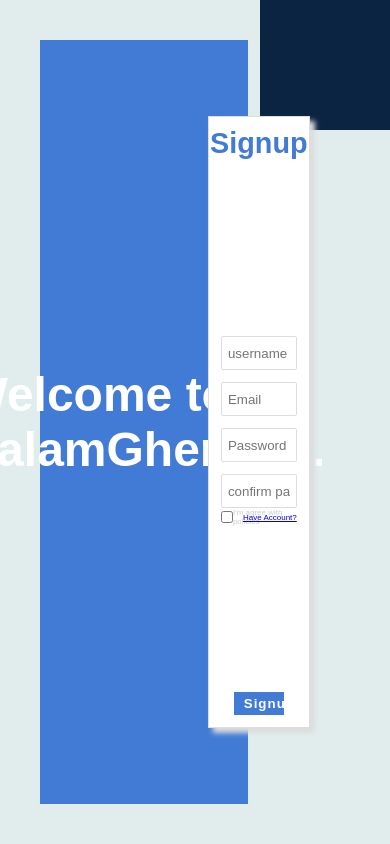
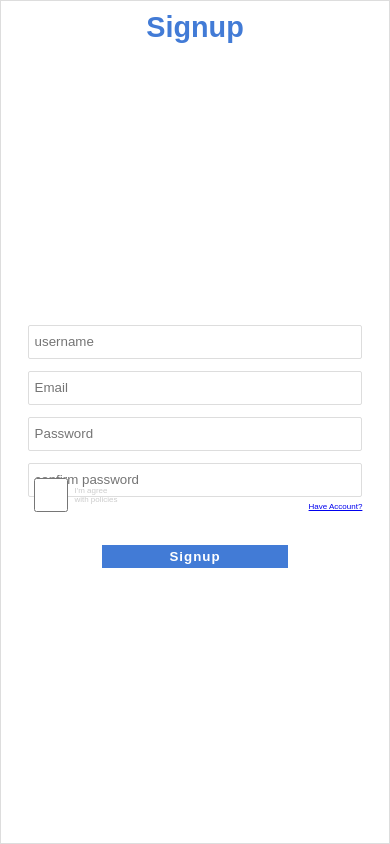
Before and after one commit to Ahoorast/KalamGhermez, a React (Create React App) app in the folder KalamGhermez/reactKalam/: page /signup in a window 390 px wide. Built offline with nearby package versions, Linux system fonts and the light colour scheme.

Commit message:
responsive signup

```diff
--- a/KalamGhermez/reactKalam/src/components/signup/Signup.css
+++ b/KalamGhermez/reactKalam/src/components/signup/Signup.css
@@ -9,7 +9,92 @@
 	padding: 40px;
 }
 
+.signup-page__inf {
+	width: 90%;
+	position: relative;
+	display: flex;
+	align-items: center;
+	justify-content: center;
+	flex-direction: row;
+}
 
+ .signup-page__policy {
+	 font-size: 8px;
+	 color: #ccc;
+	 display: flex;
+	 align-items: center;
+	 justify-content: center;
+	 flex-direction: row;
+	 position: absolute;
+	 left: 0;
+	 bottom: -15px;
+ }
+
+ .signup-page__img p {
+ 	font-size: 3rem;
+ 	color: #fff;
+ 	font-weight: bold;
+ }
+
+ .signup-page h1 {
+ 	color: #427bd6;
+ 	font-size: 1.8rem;
+ 	position: absolute;
+ 	top: 10px;
+ }
+
+ .signup-page__policy input {
+	 width: 12px;
+	 height: 12px;
+	 color: #ccc;
+ }
+
+ .signup-page__inf {
+ 	width: 90%;
+ 	position: relative;
+ 	display: flex;
+ 	align-items: center;
+ 	justify-content: center;
+ 	flex-direction: row;
+ }
+
+  .signup-page__policy {
+ 	 font-size: 8px;
+ 	 color: #ccc;
+ 	 display: flex;
+ 	 align-items: center;
+ 	 justify-content: center;
+ 	 flex-direction: row;
+ 	 position: absolute;
+ 	 left: 0;
+ 	 bottom: -15px;
+  }
+
+  .signup-page__policy input {
+ 	 width: 12px;
+ 	 height: 12px;
+ 	 color: #ccc;
+  }
+
+ .signup-page__haveaccount {
+		position: absolute;
+		font-size: 8px;
+		color: #ccc;
+		cursor: pointer;
+		display: flex;
+		align-items: center;
+		justify-content: center;
+		flex-direction: row;
+		right: 0;
+		bottom: -8px;
+ }
+
+ .error {
+	 font-size: 10px;
+	 color: red;
+ }
+
+@media only screen and (min-width: 800px){
 .square-top {
 	width: 130px;
 	height: 130px;
@@ -31,21 +116,10 @@
 
 }
 
-.signup-page__img p {
-	font-size: 3rem;
-	color: #fff;
-	font-weight: bold;
-}
-
-.signup-page h1 {
-	color: #427bd6;
-	font-size: 1.8rem;
-	position: absolute;
-	top: 10px;
-}
 
 .signup-page__form {
 	width: 33%;
+	min-width: 300px;
 	height: 80%;
 	padding: 5px 8px;
 	position: relative;
@@ -59,12 +133,6 @@
 	box-shadow: 5px 5px 5px #ddd;
 	z-index: 1;
 }
-
-.signup-page__form label {
-	color: #427bd6;
-	font-size: 12px;
-}
-
 
 .signup-page__form-inputs {
 	position: relative;
@@ -97,32 +165,7 @@
 	width: 50%;
 }
 
-.signup-page__inf {
-	width: 90%;
-	position: relative;
-	display: flex;
-	align-items: center;
-	justify-content: center;
-	flex-direction: row;
-}
 
- .signup-page__policy {
-	 font-size: 8px;
-	 color: #ccc;
-	 display: flex;
-	 align-items: center;
-	 justify-content: center;
-	 flex-direction: row;
-	 position: absolute;
-	 left: 0;
-	 bottom: -15px;
- }
-
- .signup-page__policy input {
-	 width: 12px;
-	 height: 12px;
-	 color: #ccc;
- }
 
  .signup-page__haveaccount {
 		position: absolute;
@@ -141,3 +184,67 @@
 	 font-size: 10px;
 	 color: red;
  }
+}
+
+@media only screen and (max-width: 800px){
+.signup-page{
+	padding: 0;
+}
+.square-top {
+	display: none;
+}
+
+
+.signup-page__img {
+	display: none;
+
+}
+
+
+.signup-page__form {
+	width: 100%;
+	height: 100%;
+	padding: 5px 8px;
+	position: relative;
+	display: flex;
+	align-items: center;
+	justify-content: center;
+	flex-direction: column;
+	border: 1px solid #ddd;
+	background: #fff;
+	z-index: 1;
+}
+
+.signup-page__form-inputs {
+	position: relative;
+	width: 100%;
+	display: flex;
+	align-items: center;
+	justify-content: center;
+	flex-direction: column;
+}
+
+.signup-page__form input {
+	width: 90%;
+	max-width: 470px;
+	height: 34px;
+	position: relative;
+	margin: 6px 0;
+	border: 1px solid #ddd;
+	padding: 0 6px;
+	border-radius: 2px;
+}
+
+.signup-page__form button {
+	position: relative;
+	top: 42px;
+	background: #427bd6;
+	border: 1px solid #427bd6;
+	color: #fff;
+	font-weight: bold;
+	letter-spacing: 1px;
+	padding: 3px 9px;
+	width: 50%;
+}
+
+}
```
